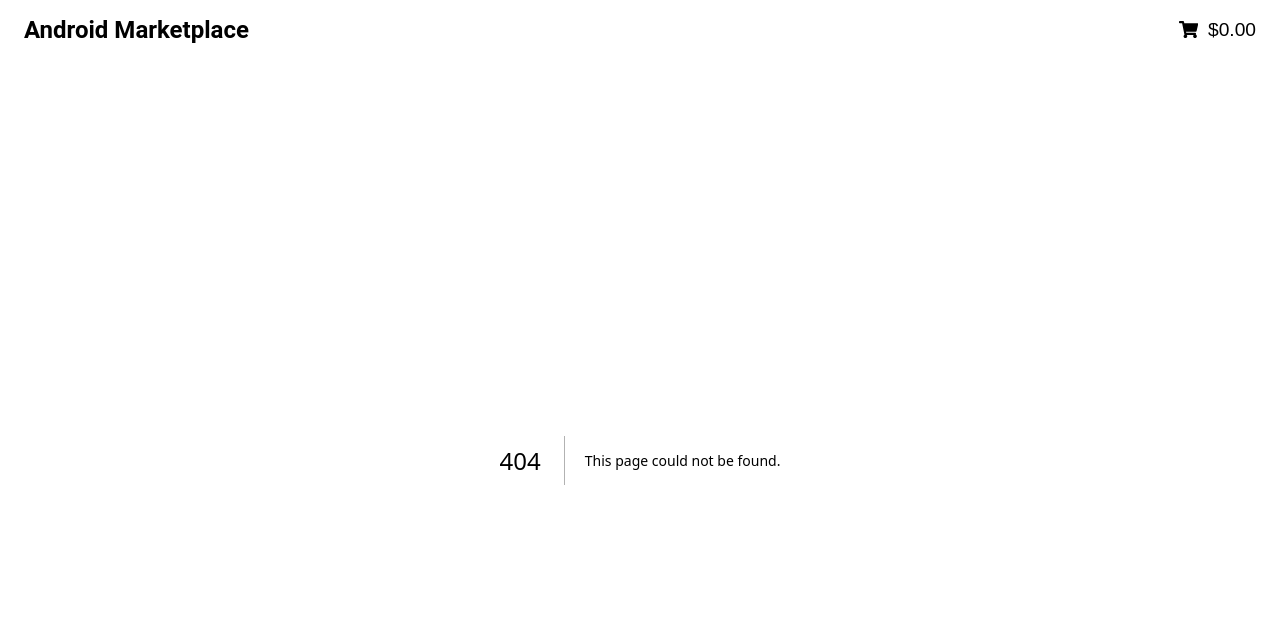
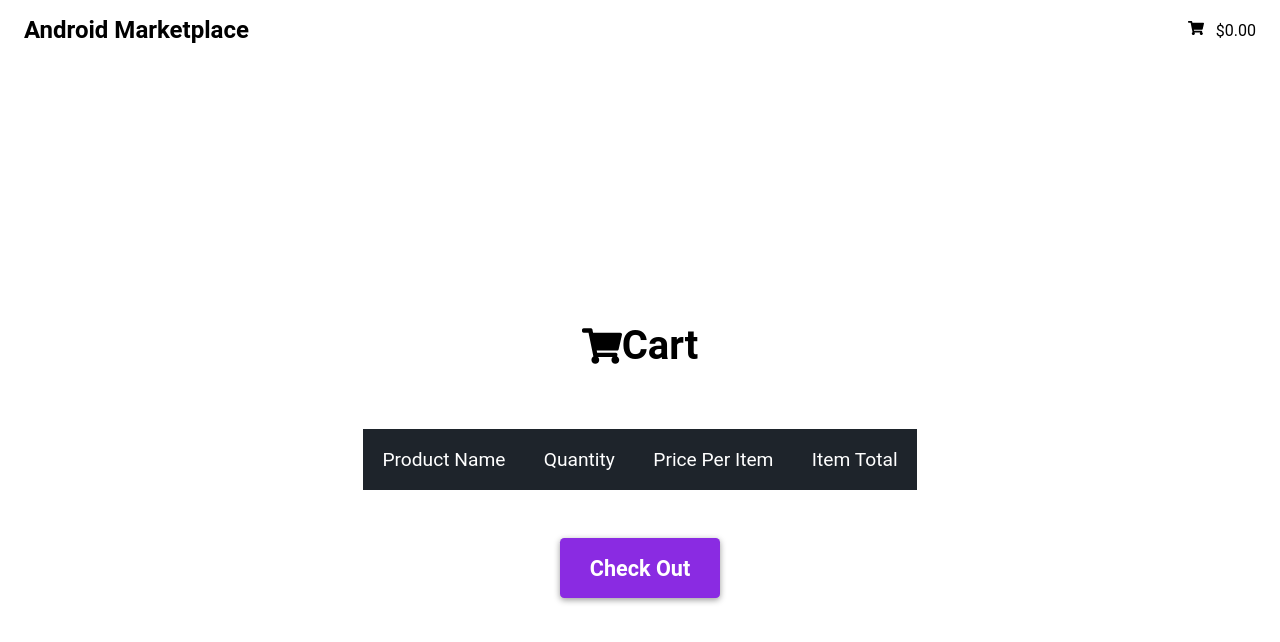
Before and after one commit to fsinbad/asic-marketplace, a Next.js app: page /cart in a window 1280 px wide. Before the commit this address had no page. Shown: the top 642 px of the page. Built offline with nearby package versions, Linux system fonts and the light colour scheme.

Commit message:
Create cart page to manage purchases

```diff
--- a/src/components/Nav/Nav.js
+++ b/src/components/Nav/Nav.js
@@ -1,14 +1,21 @@
 import styles from "./Nav.module.css"
 import {FaShoppingCart} from "react-icons/fa";
 import {useCartContext} from "@/hooks/use-cart";
+import Link from "next/link";
 
 export default function Nav() {
 
     const {subtotal, checkout} = useCartContext();
 
-    return (<nav className={styles.nav}><p className={styles.navTitle}>Android Marketplace</p>
-        <p className={styles.navCart}>
-            <button onClick={checkout}><FaShoppingCart/> ${subtotal.toFixed(2)}</button>
-        </p>
-    </nav>)
+    return (
+        <nav className={styles.nav}>
+            <p className={styles.navTitle}>
+                <Link href="/">Android Marketplace</Link>
+            </p>
+            <p className={styles.navCart}>
+                <Link href="/cart">
+                    <FaShoppingCart/> ${subtotal.toFixed(2)}
+                </Link>
+            </p>
+        </nav>)
 }
--- /dev/null
+++ b/src/components/Table/Table.js
@@ -0,0 +1,41 @@
+import styles from "@/components/Table/Table.module.css"
+
+export default function Table({className, data, headers}) {
+    let tableClassName = styles.table;
+
+    //
+    if (className) {
+        tableClassName = `${tableClassName} ${className}`
+    }
+
+    //
+    const rows = [...new Array(data.length)].map((item, index) => {
+        return headers.map(({headerId}) => data[index][headerId]);
+    })
+
+    return (
+        <table className={tableClassName}>
+            <thead>
+            <tr>
+                {headers.map(({headerId, headerName}) => {
+                    return (
+                        <td key={headerId}>{headerName}</td>
+                    )
+                })}
+            </tr>
+            </thead>
+            <tbody>
+            {rows.map((row, index) => {
+                return (
+                    <tr key={index}>
+                        {row.map((cell, index) => {
+                            return <td key={index}>{cell}</td>
+                        })}
+                    </tr>
+                )
+            })}
+            </tbody>
+        </table>
+    )
+
+}
--- /dev/null
+++ b/src/components/Table/Table.module.css
@@ -0,0 +1,22 @@
+.table {
+    width: 100%;
+    border-spacing: 0;
+}
+
+.table thead td {
+    color: white;
+    background-color: #1e242b;
+}
+
+.table tr:last-child td {
+    border-bottom: 0;
+}
+
+.table td {
+    padding: 1em;
+    border-bottom: solid 1px #cfd7de;
+}
+
+.table td:not(:first-child) {
+    text-align: center;
+}
--- a/src/hooks/use-cart.js
+++ b/src/hooks/use-cart.js
@@ -30,7 +30,7 @@ export function useCartState() {
 
     const cartItems = Object.keys(cart.products).map(key => {
         const product = products.find(({id}) => `${id}` === `${key}`);
-        return {...cart.products[key], pricePerUnit: product["price"]}
+        return {...cart.products[key], pricePerUnit: product["price"], title: product["title"]}
     })
 
     const subtotal = cartItems.reduce((accumulator, {pricePerUnit, quantity}) => {
@@ -59,7 +59,7 @@ export function useCartState() {
         initiateCheckout()
     }
 
-    return {cart, subtotal, quantity, addToCart, checkout}
+    return {cart, cartItems, subtotal, quantity, addToCart, checkout}
 }
 
 // Custom hook that provides access to cart context to ease transfer of cart state data throughout the app.
--- /dev/null
+++ b/src/pages/cart.js
@@ -0,0 +1,72 @@
+import Head from "next/head"
+import {FaShoppingCart} from "react-icons/fa"
+import styles from '@/styles/Cart.module.css'
+
+import Table from "@/components/Table/Table";
+
+import {useCartContext} from "@/hooks/use-cart";
+
+import products from "../products.json"
+
+const headers = [
+    {
+        headerId: "title",
+        headerName: "Product Name"
+    },
+    {
+        headerId: "quantity",
+        headerName: "Quantity"
+    },
+    {
+        headerId: "pricePerUnit",
+        headerName: "Price Per Item"
+    },
+    {
+        headerId: "total",
+        headerName: "Item Total"
+    }
+]
+
+export default function Cart() {
+    const {cartItems, checkout} = useCartContext();
+
+    console.log("cartItems", cartItems);
+
+    const data = cartItems.map(({id, title, quantity, pricePerUnit}) => {
+        // const product = products.find(({id}) => id === item.id)
+        // const {title} = product || {};
+        return {
+            id,
+            title,
+            quantity,
+            pricePerUnit: pricePerUnit.toFixed(2),
+            total: (quantity * pricePerUnit).toFixed(2)
+        }
+    })
+
+    return (
+        <div className={styles.container}>
+            <Head>
+                <title>Shopping Cart - Android Marketplace</title>
+                <link rel="icon" href="/favicon.ico"/>
+            </Head>
+
+            <main className={styles.main}>
+                <h1 className={styles.title}>
+                    <FaShoppingCart/> Cart
+                </h1>
+
+                <Table className={styles.table} data={data} headers={headers}/>
+
+                <p className={styles.checkout}>
+                    <button className={styles.button} onClick={checkout}>
+                        Check Out
+                    </button>
+                </p>
+            </main>
+
+            <footer className={styles.footer}>
+            </footer>
+        </div>
+    )
+}
--- /dev/null
+++ b/src/styles/Cart.module.css
@@ -0,0 +1,50 @@
+.container {
+    min-height: 100vh;
+    padding: 0 0.5rem;
+    display: flex;
+    flex-direction: column;
+    justify-content: center;
+    align-items: center;
+}
+
+.main {
+    padding: 3rem 0;
+    flex: 1;
+    display: flex;
+    flex-direction: column;
+    justify-content: center;
+    align-items: center;
+}
+
+.title {
+    display: flex;
+    justify-content: center;
+    align-items: center;
+    font-size: 2.5rem;
+    margin-bottom: 1.5em;
+}
+
+.table {
+    font-size: 1.2rem;
+}
+
+.checkout {
+    font-size: 1.5rem;
+    margin-top: 2em;
+}
+
+.button {
+    color: white;
+    font-family: inherit;
+    font-size: 0.9em;
+    font-weight: 700;
+    background-color: blueviolet;
+    padding: 0.8em 1.4em;
+    border-radius: 0.2em;
+    border: 0;
+    box-shadow: 0 2px 6px rgba(0, 0, 0, 0.4);
+    cursor: pointer;
+}
+
+.footer {
+}
```
